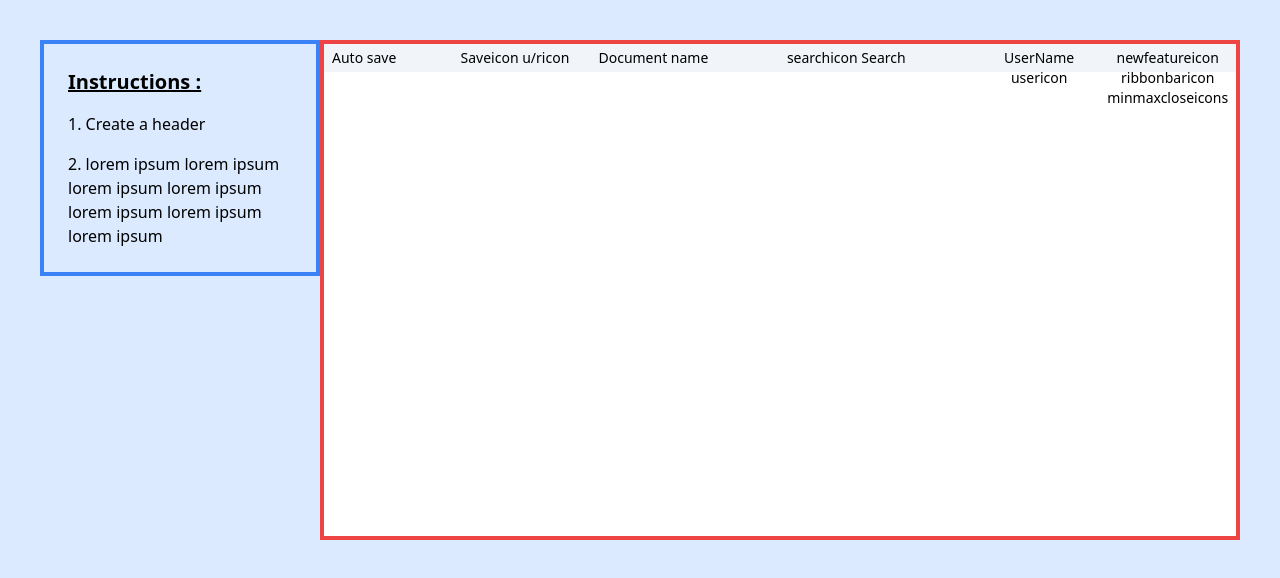
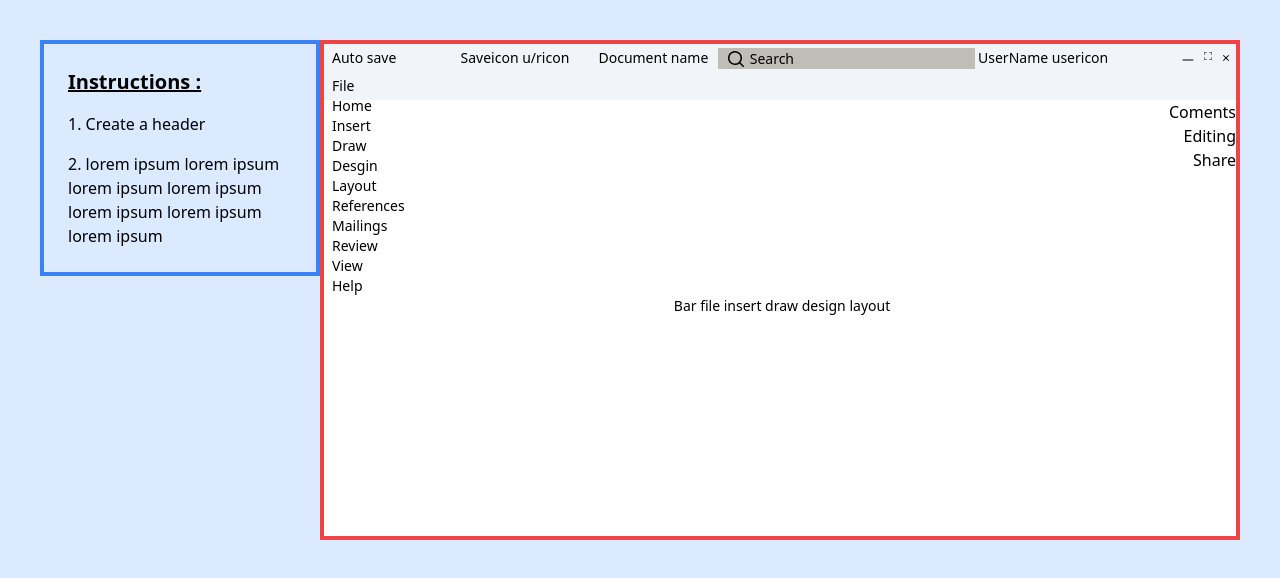
Before and after one commit to snowyru/ms-word-tutorial, a Next.js app: page / in a window 1280 px wide. Shown: the top 578 px of the page. Built offline with nearby package versions, Linux system fonts and the light colour scheme.

Commit message:
added tabbar

```diff
--- /dev/null
+++ b/comps/TabBar.tsx
@@ -0,0 +1,58 @@
+import { motion } from "framer-motion";
+
+export default function TabBar() {
+    return (
+       <>
+            <motion.div className="flex grid grid-cols-14 flex text-2xl w-full h-7 pl-2 p-1 text-center bg-slate-100 text-sm">
+                {/* LEFT */}
+                <motion.div className="text-left">
+                    File
+                </motion.div>
+                <motion.div className="text-left">
+                    Home
+                </motion.div>
+                <motion.div className="text-left">
+                    Insert
+                </motion.div>
+                <motion.div className="text-left">
+                    Draw
+                </motion.div>
+                <motion.div className="text-left">
+                    Desgin
+                </motion.div>
+                <motion.div className="text-left">
+                    Layout
+                </motion.div>
+                <motion.div className="text-left">
+                    References
+                </motion.div>
+                <motion.div className="text-left">
+                    Mailings
+                </motion.div>
+                <motion.div className="text-left">
+                    Review
+                </motion.div>
+                <motion.div className="text-left">
+                    View
+                </motion.div>
+                <motion.div className="text-left">
+                    Help
+                </motion.div>
+
+                {/* //RIGHT */}
+                Bar file insert draw design layout
+            </motion.div>
+            <motion.div className="absoloute grid right-0" >
+                <motion.div className="text-right">
+                    Coments
+                </motion.div>
+                <motion.div className="text-right">
+                    Editing
+                </motion.div>
+                <motion.div className="text-right">
+                    Share
+                </motion.div>
+            </motion.div>
+       </>
+    );
+}
--- a/comps/container.tsx
+++ b/comps/container.tsx
@@ -2,12 +2,14 @@ import { motion } from 'framer-motion';
 import Image from 'next/image';
 import WordHome from '../public/WordHome.png';
 import WNavbar from './wNavbar';
+import TabBar from './TabBar';
 
 export default function Container() {
     return (
         <>
             <motion.div className=" row-span-3 col-span-8 relative bg-white">
                 <WNavbar/>
+                <TabBar/>
             </motion.div>
         </>
     );
--- a/comps/wNavbar.tsx
+++ b/comps/wNavbar.tsx
@@ -18,15 +18,33 @@ export default function WNavbar() {
                 </motion.div>
 
                 <motion.div className="col-span-2">
-                    <p className="">searchicon Search</p>
+                    <motion.div className="flex text-left pl-2 p-[0.5px] bg-grey-800" style={{backgroundColor:"#bebeb6"}}>
+                    <svg xmlns="http://www.w3.org/2000/svg" viewBox="0 0 20 20" fill="currentColor" className="w-5 h-5">
+                    <path fillRule="evenodd" d="M9 3.5a5.5 5.5 0 100 11 5.5 5.5 0 000-11zM2 9a7 7 0 1112.452 4.391l3.328 3.329a.75.75 0 11-1.06 1.06l-3.329-3.328A7 7 0 012 9z" clipRule="evenodd" />
+                    </svg>
+
+                        <p className="pl-1">Search</p>
+                    </motion.div>
                 </motion.div>
 
-                <motion.div className="">
+                <motion.div className=""
+                style={{marginRight:"-0.5rem"}} >
                     <p className="">UserName usericon</p>
                 </motion.div>
 
-                <motion.div className="">
-                    <p className="">newfeatureicon ribbonbaricon minmaxcloseicons</p>
+                <motion.div className="flex pl-1 absolute justify-end right-0">
+
+                <svg xmlns="http://www.w3.org/2000/svg" fill="none" viewBox="0 0 24 24" strokeWidth={1.5} stroke="currentColor" className="w-6 h-6 px-1">
+                <path strokeLinecap="round" strokeLinejoin="round" d="M19.5 12h-15" />
+                </svg>
+
+                <svg xmlns="http://www.w3.org/2000/svg" width="16" height="16" fill="currentColor" className="px-1" viewBox="0 0 16 16">
+                <path d="M1.5 1a.5.5 0 0 0-.5.5v4a.5.5 0 0 1-1 0v-4A1.5 1.5 0 0 1 1.5 0h4a.5.5 0 0 1 0 1h-4zM10 .5a.5.5 0 0 1 .5-.5h4A1.5 1.5 0 0 1 16 1.5v4a.5.5 0 0 1-1 0v-4a.5.5 0 0 0-.5-.5h-4a.5.5 0 0 1-.5-.5zM.5 10a.5.5 0 0 1 .5.5v4a.5.5 0 0 0 .5.5h4a.5.5 0 0 1 0 1h-4A1.5 1.5 0 0 1 0 14.5v-4a.5.5 0 0 1 .5-.5zm15 0a.5.5 0 0 1 .5.5v4a1.5 1.5 0 0 1-1.5 1.5h-4a.5.5 0 0 1 0-1h4a.5.5 0 0 0 .5-.5v-4a.5.5 0 0 1 .5-.5z"/>
+                </svg>
+
+                <svg xmlns="http://www.w3.org/2000/svg" viewBox="0 0 20 20" fill="currentColor" className="w-5 h-5 px-1">
+                <path d="M6.28 5.22a.75.75 0 00-1.06 1.06L8.94 10l-3.72 3.72a.75.75 0 101.06 1.06L10 11.06l3.72 3.72a.75.75 0 101.06-1.06L11.06 10l3.72-3.72a.75.75 0 00-1.06-1.06L10 8.94 6.28 5.22z" />
+                </svg>
                 </motion.div>
 
 
```
